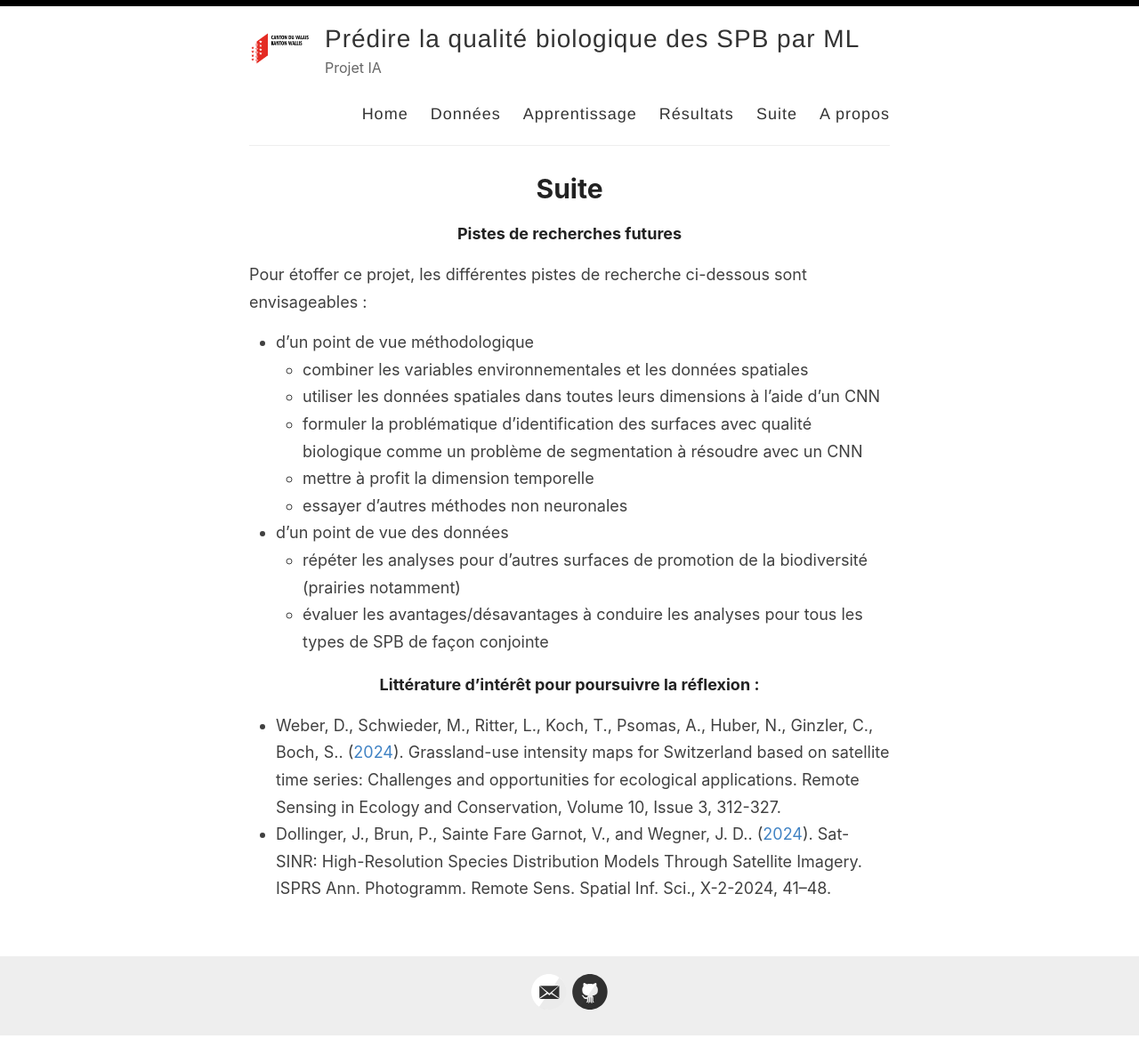
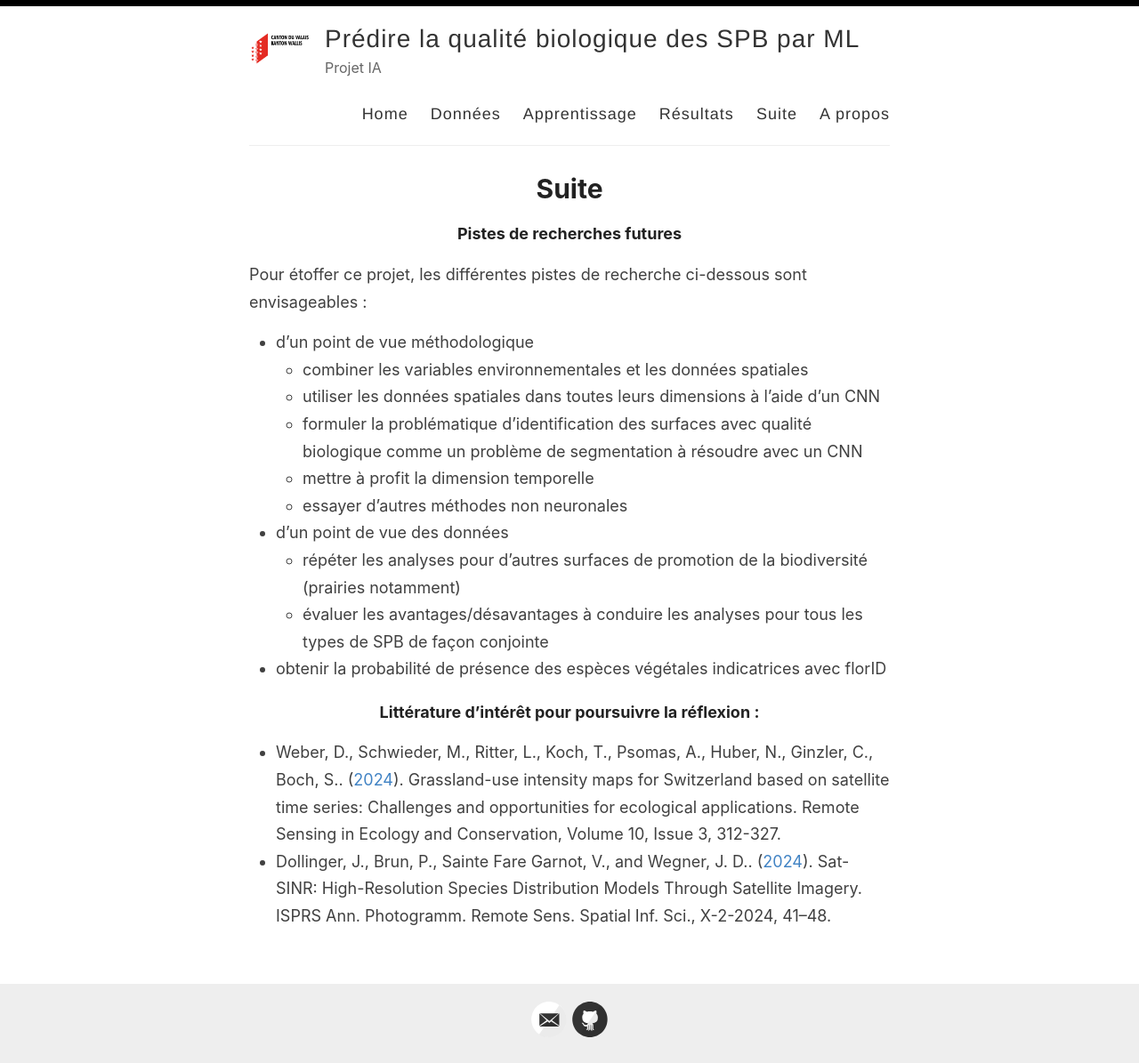
Before and after one commit to sca-opdir/sber-biodiversite-ml-prediction, a Jekyll site: the page built from _pages/suite.md, in a window 1280 px wide. Shown: the whole page at 89% size. Built offline with Jekyll 4.4.1, drawn with Linux system fonts in a browser that asks for light colours; before the commit the page ends 1165 px from its top, so only the background shows below that.

Commit message:
Update suite.md

```diff
--- a/_pages/suite.md
+++ b/_pages/suite.md
@@ -19,7 +19,7 @@ Pour étoffer ce projet, les différentes pistes de recherche ci-dessous sont en
     * répéter les analyses pour d'autres surfaces de promotion de la biodiversité (prairies notamment)
     * évaluer les avantages/désavantages à conduire les analyses pour tous les types de SPB de façon conjointe
 
-
+* obtenir la probabilité de présence des espèces végétales indicatrices avec florID
 
 #### Littérature d'intérêt pour poursuivre la réflexion :
 
```
